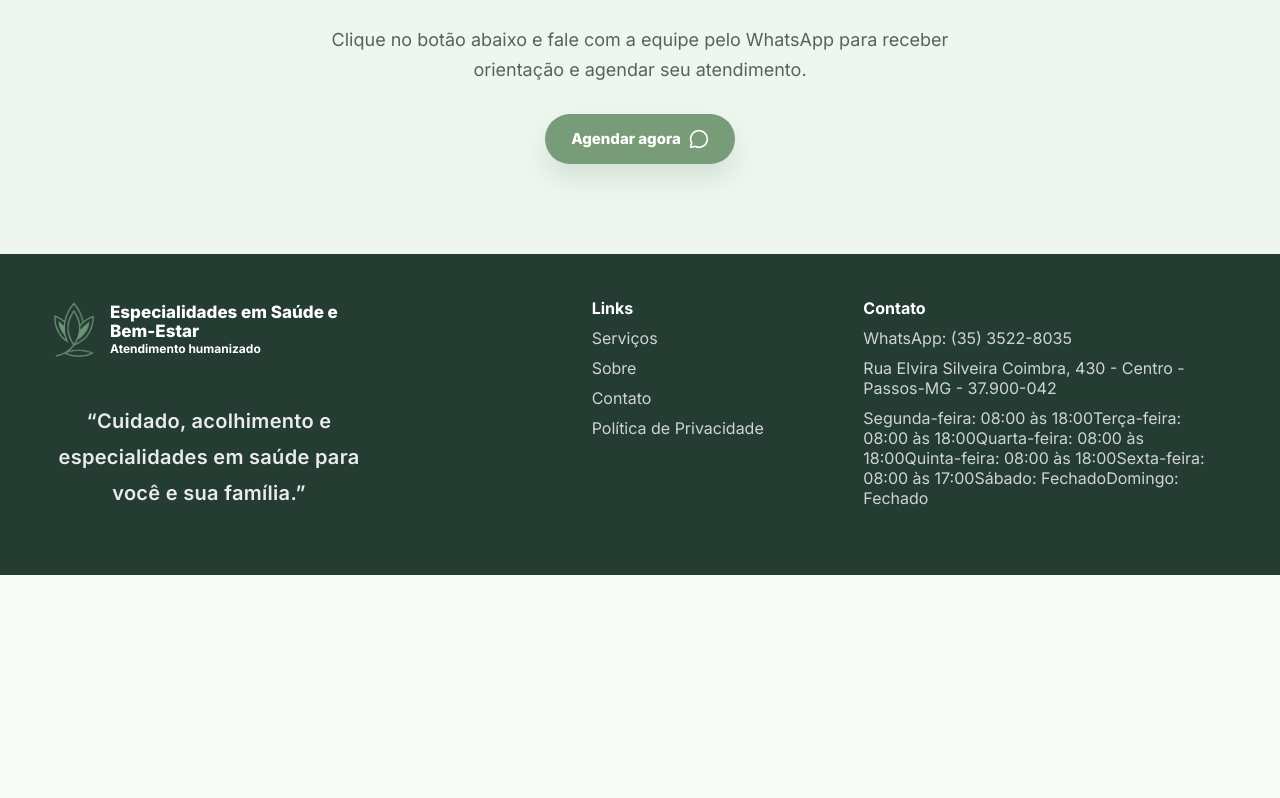
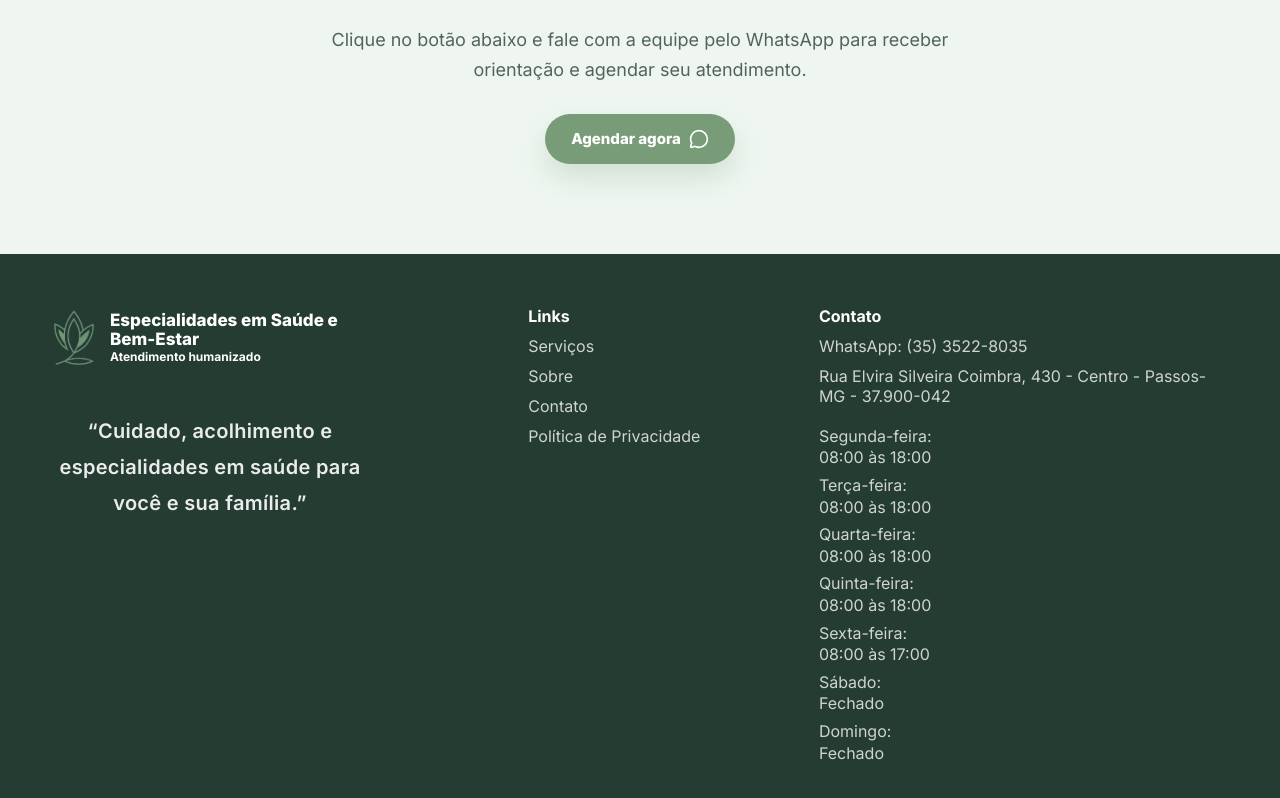
Before and after one commit to slduarte90/clinica, a React (Vite) app: page / in a window 1280 px wide. Shown: the part 4660-5458 px from the top of the page. Before the commit the page ends 5235 px from the top, so only its background shows below. Built offline with nearby package versions, Linux system fonts and the light colour scheme.

Commit message:
Corrigir distribuição do rodapé e lista de horários

```diff
--- a/public/green-theme.css
+++ b/public/green-theme.css
@@ -143,16 +143,30 @@ h3,
   color: #ffffff !important;
 }
 
+.site-footer {
+  padding-top: 52px !important;
+  padding-bottom: 52px !important;
+}
+
 .site-footer .footer-grid {
-  grid-template-columns: 1.15fr 0.85fr 1fr !important;
+  grid-template-columns: 1.15fr 0.75fr 1.25fr !important;
+  gap: 72px !important;
   align-items: start !important;
+}
+
+.site-footer .footer-grid > div {
+  min-width: 0 !important;
+}
+
+.site-footer .footer-grid > div:first-child {
+  max-width: 380px !important;
 }
 
 .site-footer .footer-grid > div:first-child > p,
 .footer-tagline {
-  max-width: 350px !important;
-  margin-top: 32px !important;
-  margin-left: -16px !important;
+  max-width: 340px !important;
+  margin-top: 34px !important;
+  margin-left: -10px !important;
   margin-right: auto !important;
   text-align: center !important;
   font-size: 20px !important;
@@ -163,18 +177,50 @@ h3,
 }
 
 .site-footer .footer-grid > div:nth-child(2) {
-  padding-left: 56px !important;
+  padding-left: 28px !important;
 }
 
-@media (min-width: 1024px) {
-  .site-footer .footer-grid > div:nth-child(2) {
-    padding-left: 80px !important;
+.site-footer .footer-grid > div:nth-child(3) {
+  max-width: 420px !important;
+}
+
+.hours-list {
+  display: grid !important;
+  gap: 6px !important;
+  margin-top: 10px !important;
+}
+
+.hours-list span {
+  display: block !important;
+  line-height: 1.35 !important;
+  white-space: normal !important;
+}
+
+.hours-list span + span {
+  margin-top: 0 !important;
+}
+
+@media (min-width: 900px) {
+  .hours-list span {
+    display: grid !important;
+    grid-template-columns: 126px 1fr !important;
+    column-gap: 10px !important;
+  }
+
+  .hours-list span::first-letter {
+    color: inherit !important;
   }
 }
 
-@media (max-width: 767px) {
+@media (max-width: 900px) {
   .site-footer .footer-grid {
     grid-template-columns: 1fr !important;
+    gap: 34px !important;
+  }
+
+  .site-footer .footer-grid > div:first-child,
+  .site-footer .footer-grid > div:nth-child(3) {
+    max-width: 100% !important;
   }
 
   .site-footer .footer-grid > div:first-child > p,
```
